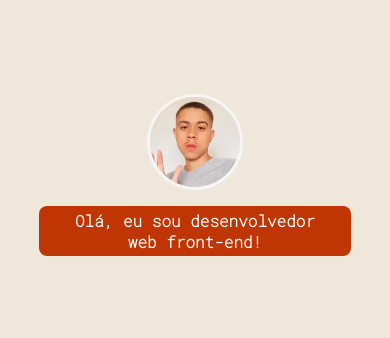
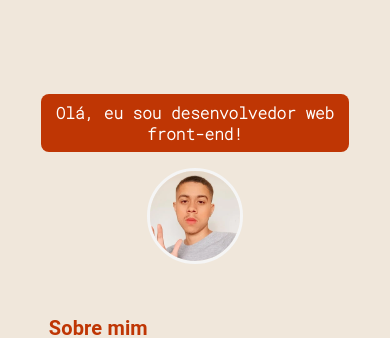
Before and after one commit to caiioalves/portfolio, a React (Create React App) app: page / in a window 390 px wide. Shown: the part 292-630 px from the top of the page. Built offline with nearby package versions, Linux system fonts and the light colour scheme.

Commit message:
Alterações na responsividade

```diff
--- a/src/componentes/Hearder.js
+++ b/src/componentes/Hearder.js
@@ -16,7 +16,7 @@ function Header () {
       setColorCard,
       iconButton, setIconButton,
       buttonMode, setButtonMode,
-      setColorTf, setColorTitle
+      setColorTf, setColorTitle,
     } = useContext(Context);
 
     const [transiçaoLight, setTransiçaoLight] = useState(true);
@@ -81,7 +81,7 @@ function Header () {
     }
 
     return (
-        <Box>
+        <Box width="100%">
         <AppBar
           sx={{
             display: 'flex',
@@ -180,7 +180,7 @@ function Header () {
           </MenuItem>
         </Menu>
         </AppBar>
-        <Box display="flex" justifyContent="center" alignItems="center" mt={8} height="40vh">
+        <Box width="100%" display="flex" justifyContent="center" alignItems="center" mt={8} height="40vh">
         { carregando === true && (<CircularProgress color="secondary" />)}
         <Spline scene="https://prod.spline.design/7mAcYGRsPWhK3Tds/scene.splinecode" onLoad={onLoad}/>
        </Box>
--- a/src/index.js
+++ b/src/index.js
@@ -2,7 +2,6 @@ import { ThemeProvider } from '@mui/material';
 import React from 'react';
 import ReactDOM from 'react-dom/client';
 import { BrowserRouter } from 'react-router-dom';
-
 import App from './App';
 import Header from './componentes/Hearder';
 import { Theme } from './componentes/Theme';
--- a/src/pages/Contato.js
+++ b/src/pages/Contato.js
@@ -68,9 +68,10 @@ function Contato () {
   };
 
     return (
-      <Box height="100vh" display="flex" justifyContent="center" alignItems="center" sx={{ mt: {xs: -15, md: -10,} }}>
+      <Box mt={-2} height="100vh" display="flex" justifyContent="center"
+      >
         <Slide appear={true} in={transiçao} direction="up" mountOnEnter unmountOnExit>
-        <Box width="100%" display="flex" flexDirection="column" alignItems="center" gap={3} >
+        <Box width="100%" display="flex" flexDirection="column" alignItems="center" gap={3}>
           <Typography
             variant="h6"
             color={colorTitle}
--- a/src/pages/Home.js
+++ b/src/pages/Home.js
@@ -5,8 +5,6 @@ import '../App.css';
 import { useContext, useEffect } from 'react';
 import { Avatar, Box, Card, CardContent, CardMedia, Link, List, ListItem, Slide, Typography } from '@mui/material';
 import Context from '../context/Context';
-// import Modelo3D from '../componentes/Modelo3D';
-// import Spline from '@splinetool/react-spline';
 
 const certificados = [
   {
@@ -38,23 +36,21 @@ function Home() {
       height="100vh"
     >
       <Slide appear={true} in={transiçao} direction="up" mountOnEnter unmountOnExit>
-      <Box sx={{ mt: {xs: -5, md: 0} }} display="flex" alignItems="center" gap={6} flexDirection="column">
-        <Box sx={{ width: {xs: '90%', md: '50%'}, padding: 3, display:'flex', flexDirection: 'column', justifyContent: 'center', alignItems: 'center', borderRadius: 3, gap: 2 }}>
-          <Avatar sx={{ width: 90, height: 90, border: '3px solid whitesmoke' }} src={ imgProfile } alt='' />
+      <Box sx={{ mt: {xs: -5, md: -3} }} display="flex" alignItems="center" flexDirection="column">
+        <Box gap={2} sx={{ width: {xs: '75%', md: '50%'}, padding: 3, display:'flex', flexDirection: {xs: 'column', md: 'row'}, justifyContent: 'center', alignItems: 'center', borderRadius: 3 }}>
           <Typography
             color="textSecondary"
             textAlign="center"
-            sx={{width: {xs: '75%', md: '90%'}}}
+            sx={{width: {xs: '100%', md: '65%'}}}
             fontWeight="bold"
-            padding={0.5}
-            paddingRight={3}
-            paddingLeft={3}
+            padding={1}
             borderRadius={2}
             variant="h7"
             bgcolor={colorTitle}
           >
             Olá, eu sou desenvolvedor web front-end!
           </Typography>
+          <Avatar sx={{ width: 90, height: 90, border: '3px solid whitesmoke' }} src={ imgProfile } alt='' />
         </Box>
         <Box
           sx={{ width: {xs: '75%', md: '50%'},
@@ -75,10 +71,10 @@ function Home() {
             Sobre mim
           </Typography>
           <Typography textAlign="justify" variant='h7'  color={text} >
-          Olá, meu nome é Caio Alexandre, tenho  20 anos de idade, e sou natural de Belo Horizonte/MG. Na minha infância,
+          Meu nome é Caio Alexandre, tenho  20 anos de idade, e sou natural de Belo Horizonte/MG. Na minha infância,
           sempre apresentei interesse em criar, inventar e reinventar diferentes objetos. Esse meu entusiasmo se
-          desenvolveu, e hoje aplico as minhas habilidades no âmbito virtual, especificamente na área da programação.
-          Já que por meio dela, consigo expressar minha imaginação e vontade na elaboração de diversos códigos. O meu
+          desenvolveu, e hoje aplico as minhas habilidades no área da tecnologia, mais especificamente na programação.
+          Já que por meio dela, consigo expressar minha imaginação e vontade na síntese de diversos códigos. O meu
           principal objetivo é evoluir cada vez mais como programador, criando e aprimorando códigos que possam impactar
           a vida de pessoas da melhor forma possível. Sendo assim, estou trilhando esse caminho!
           </Typography>
@@ -90,7 +86,7 @@ function Home() {
             display:'flex',
             flexDirection: 'column',
             borderRadius: 3,
-            gap: 2
+            // gap: 1
           }}
         >
           <Typography
```
